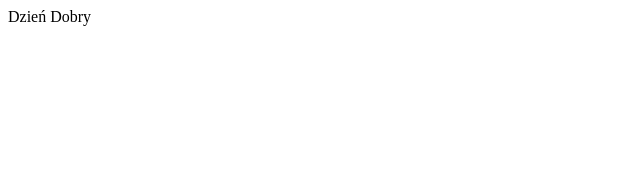
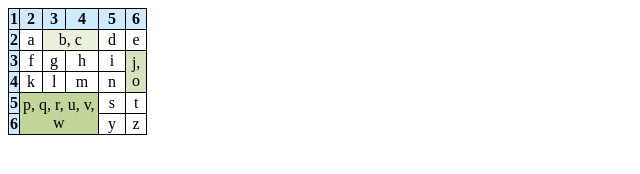
Before and after one commit to iinfinitedreamer/iinfinitedreamer.github.io, a plain HTML site: page index.html in a window 1280 px wide. Shown: the whole page, without its empty margins (0-640 px from the left). Drawn offline with Linux system fonts and the light colour scheme.

Commit message:
Update index.html

```diff
--- a/index.html
+++ b/index.html
@@ -1,5 +1,57 @@
 <html>
+
+<head>
+
+<style>
+table, th, td {
+  border: 1px solid black;
+  border-collapse: collapse;
+}
+
+td {
+  text-align: center;
+}
+
+.color {
+            background-color: #eaf2dd;
+        }
+.color2 {
+            background-color: #d7e3bd;
+	}
+.color3 {
+            background-color: #c2d69b;
+	}
+.color4 {
+            background-color: #ceeaff;
+	}
+
+</style>
+
+</head>
+
 <body>
-<p>Dzień Dobry</p>
+
+<table border="1" style="width:11%">
+<tr style="background-color:#ceeaff;color:#000000;">
+<th>1</th> <th>2</th> <th>3</th> <th>4</th> <th style="width:20%">5</th> <th>6</th>
+</tr>
+<tr>
+<th class="color4">2</th> <td>a</td> <td colspan="2" class="color">b, c</td> <td>d</td> <td>e</td>
+</tr>
+<tr>
+<th class="color4">3</th> <td>f</td> <td>g</td> <td>h</td> <td>i</td> <td rowspan="2" class="color2">j, o</td>
+</tr>
+<tr>
+<th class="color4">4</th> <td>k</td> <td>l</td> <td>m</td> <td>n</td>
+</tr>
+<tr>
+<th class="color4">5</th> <td colspan="3" rowspan="2" class="color3">p, q, r, u, v, w</td> <td>s</td> <td>t</td>
+</tr>
+<tr>
+<th class="color4">6</th> <td>y</td> <td>z</td>
+</tr>
+</table>
+
 </body>
+
 </html>
```
